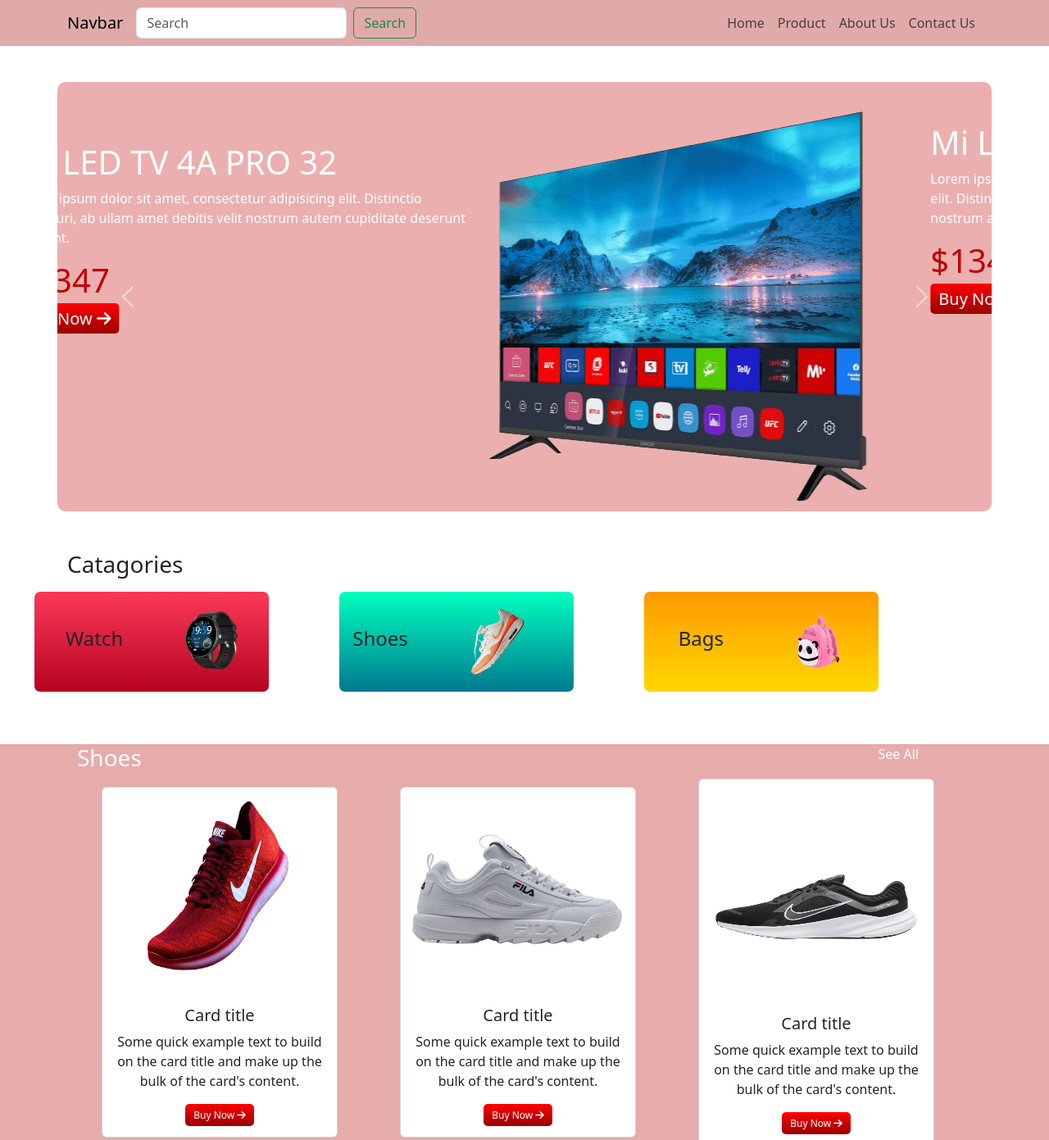
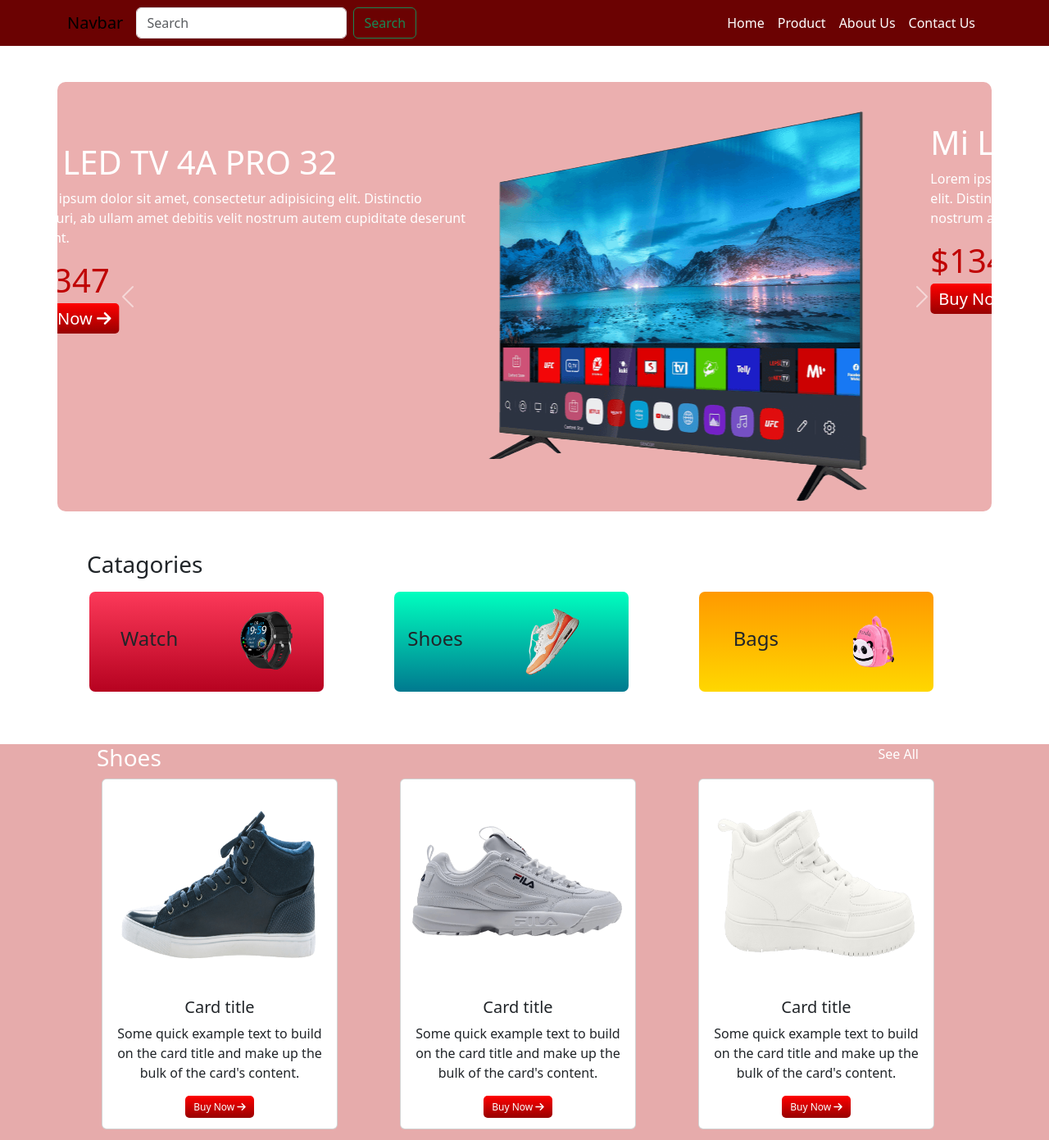
Before and after one commit to lilycm/last-bootstrap-assignment, a plain HTML site: page index.html in a window 1280 px wide. Shown: the top 1391 px of the page at 82% size. Drawn offline with Linux system fonts and the light colour scheme.

Commit message:
five commit

```diff
--- a/index.html
+++ b/index.html
@@ -25,16 +25,16 @@
               <div class="collapse navbar-collapse" id="navbarSupportedContent">
                 <ul class="navbar-nav ms-auto mb-2 mb-lg-0">
                   <li class="nav-item">
-                    <a class="nav-link" aria-current="page" href="#home">Home</a>
+                    <a class="nav-link text-white" aria-current="page" href="#home">Home</a>
                   </li>
                   <li class="nav-item">
-                    <a class="nav-link" href="#product-section">Product</a>
+                    <a class="nav-link text-white" href="#product-section">Product</a>
                   </li>
                   <li class="nav-item">
-                    <a class="nav-link" href="#contact">About Us</a>
+                    <a class="nav-link text-white" href="#contact">About Us</a>
                   </li>
                   <li class="nav-item">
-                    <a class="nav-link" href="#contact">Contact Us</a>
+                    <a class="nav-link text-white" href="#contact">Contact Us</a>
                   </li>
                 </ul>
               </div>
@@ -90,7 +90,7 @@
          </section>
          <section class="mt-5 pb-5">
            <div class=" mt-3 container">
-              <h3 class="">Catagories</h3>
+              <h3 class="ms-4">Catagories</h3>
             </div>
               <div class="mt-3 container catagories">
                   <div class="watch">
@@ -111,12 +111,12 @@
          <section id="product-section" class="product pb-5">
             <div class="container">
                 <div class=" container mt-3 product-info">
-                    <h3 class="text-white">Shoes</h3>
+                    <h3 class="text-white ms-4">Shoes</h3>
                     <a class="see text-white" href="">See All</a>
                 </div>
              <div class="container shoe-card">
                 <div class="  card" style="width: 18rem;">
-                    <img class="shoe-product" src="/shoes/shoe-removebg-preview (1).png" class="card-img-top" alt="...">
+                    <img class="shoe-product2" src="/shoes/shoe1.png" class="card-img-top" alt="...">
                     <div class="card-body">
                       <h5 class="card-title text-center">Card title</h5>
                       <p class="card-text text-center">Some quick example text to build on the card title and make up the bulk of the card's content.</p>
@@ -126,7 +126,7 @@
                     </div>
                 </div>
                 <div class="card" style="width: 18rem;">
-                    <img class="shoe-product1" src="/shoes/shoe2-removebg-preview (1).png" class="card-img-top" alt="...">
+                    <img class="shoe-product2" src="/shoes/shoe2-removebg-preview (1).png" class="card-img-top" alt="...">
                     <div class="card-body">
                       <h5 class="card-title text-center">Card title</h5>
                       <p class="card-text text-center">Some quick example text to build on the card title and make up the bulk of the card's content.</p>
@@ -136,7 +136,7 @@
                     </div>
                 </div>
                 <div class=" card" style="width: 18rem;">
-                    <img class="shoe-product2" src="/shoes/shoe3-removebg-preview (1).png" class="card-img-top" alt="...">
+                    <img class="shoe-product2" src="/shoes/shoe3.png" class="card-img-top" alt="...">
                     <div class="card-body">
                       <h5 class="card-title text-center">Card title</h5>
                       <p class="card-text text-center">Some quick example text to build on the card title and make up the bulk of the card's content.</p>
@@ -146,16 +146,15 @@
                     </div>
                 </div>
              </div>
-            <div class="container">
                 <div class=" container mt-3 product-info">
-                    <h3 class="text-white">Backpack</h3>
+                    <h3 class="text-white ms-4">Backpack</h3>
                     <div class="see">
                       <a class="text-white" href="">See All</a>
                     </div>
                 </div>
-                <div class=" shoe-card">
+                <div class="container shoe-card">
                     <div class="card" style="width: 18rem;">
-                        <img class="shoe-product" src="/bags/bag4-removebg-preview (1).png" class="card-img-top" alt="...">
+                        <img class="shoe-product2" src="/bags/bag4-removebg-preview (1).png" class="card-img-top" alt="...">
                         <div class="card-body">
                           <h5 class="card-title text-center">Card title</h5>
                           <p class="card-text text-center">Some quick example text to build on the card title and make up the bulk of the card's content.</p>
@@ -166,7 +165,7 @@
                         </div>
                     </div>
                     <div class="card" style="width: 18rem;">
-                        <img class="shoe-product1" src="/bags/bag3-removebg-preview (1).png" class="card-img-top" alt="...">
+                        <img class="shoe-product2" src="/bags/bag3-removebg-preview (1).png" class="card-img-top" alt="...">
                         <div class="card-body">
                           <h5 class="card-title text-center">Card title</h5>
                           <p class="card-text text-center">Some quick example text to build on the card title and make up the bulk of the card's content.</p>
@@ -177,7 +176,7 @@
                         </div>
                     </div>
                     <div class="card " style="width: 18rem;">
-                        <img class="bag-women" src="/bags/bag2-removebg-preview (1).png" class="card-img-top" alt="...">
+                        <img class="shoe-product2" src="/bags/bag2-removebg-preview (1).png" class="card-img-top" alt="...">
                         <div class="card-body">
                           <h5 class="card-title text-center">Card title</h5>
                           <p class="card-text text-center">Some quick example text to build on the card title and make up the bulk of the card's content.</p>
@@ -188,7 +187,6 @@
                         </div>
                     </div>
                  </div>
-            </div>
          </section>
          <!-- email section start -->
          <section class="">
--- a/style/style.css
+++ b/style/style.css
@@ -6,7 +6,7 @@ body{
     padding: 0;
 }
 .navclass{
-    background: rgb(224, 170, 170);
+    background: rgb(107, 2, 2);
 }
 .home-sec{
     margin-top: 100px;
@@ -39,12 +39,13 @@ font-weight: 500;
 }
 .laptop{
     width: 55vw;
+    perspective: 200;
 
 }
 .catagories{
     display: grid;
     grid-template-columns: repeat(3, 1fr);
-    margin-left: 30px;
+    margin-left: 97px;
 }
 .product{
     background: rgb(230, 171, 171);
@@ -93,15 +94,15 @@ font-weight: 500;
 }
 .shoe-product2{
     width: 286px;
-    height: 270px;
+    height: 250px;
 }
 .bag-women{
     height: 250px;
 }
-.shoe-product,
+/* .shoe-product,
 .shoe-product1{
     height: 250px;
-}
+} */
 .card-body a{
     text-decoration: none;
 background: linear-gradient(red, rgb(151, 1, 1));
```
Also changed, not shown: shoes/shoe-removebg-preview (1).png (deleted), shoes/shoe1.png (added), shoes/shoe3-removebg-preview (1).png (deleted), shoes/shoe3.png (added).
